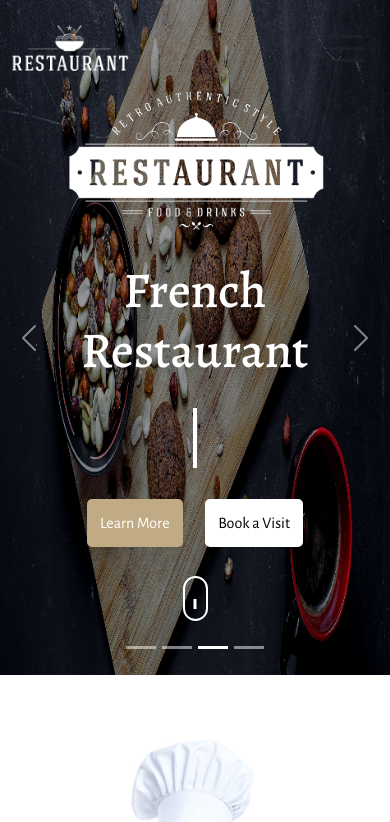
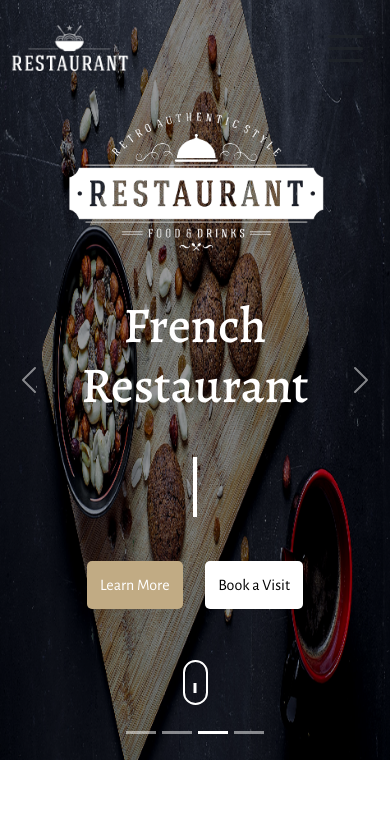
Before and after one commit to BadrElgammal/Restorant, a plain HTML site: page index.html in a window 390 px wide. Shown: the top 822 px of the page. Drawn offline with nearby package versions, Linux system fonts and the light colour scheme.

Commit message:
scnd commic

```diff
--- a/Css/style.css
+++ b/Css/style.css
@@ -243,11 +243,11 @@ h3 {
 @media screen and (max-width: 820px) {
     .carousel
     {
-        height: 80vh;
+        height: 90vh;
     }
     .layer
     {
-        height: 80vh;
+        height: 90vh;
     }
     .carousel-caption {
         width: auto;
```
